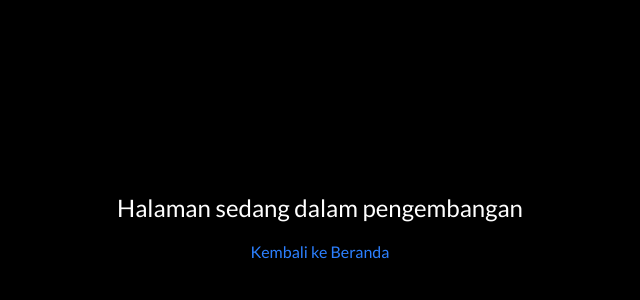
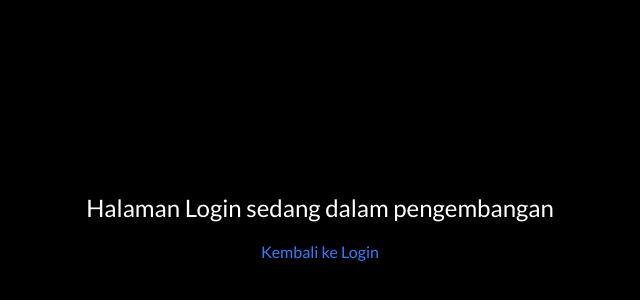
Before and after one commit to mfatihz/fsd15-intermediate-1, a React (Vite) app: page /oauth in a window 1280 px wide. Shown: the part 172-472 px from the top of the page, without its empty margins (320-960 px from the left). Built offline with nearby package versions, Linux system fonts and the light colour scheme.

Commit message:
minor: edit link @google button

```diff
--- a/src/App.jsx
+++ b/src/App.jsx
@@ -20,9 +20,9 @@ function App() {
         <Route path="/premium" element={<UnderDevelopment tag="Premium" />} />
         {/* Auth */}
         <Route path="/forgot-password" element={<UnderDevelopment to="/login" tag="Login">Kembali ke Login</UnderDevelopment>} />
-        {/* Genre */}
+        <Route path="/oauth" element={<UnderDevelopment to="/login" tag="Login">Kembali ke Login</UnderDevelopment>} />
+        {/* Footer */}
         <Route path="/genre/:genreId" element={<UnderDevelopment tag="Genre" />} />
-        {/* Bantuan */}
         <Route path="/help/:helpId" element={<UnderDevelopment tag="Help" />} />
         {/* Catch-all route untuk path lain di footer */}
         <Route path="*" element={<UnderDevelopment />} />
--- a/src/components/atoms/google-button.jsx
+++ b/src/components/atoms/google-button.jsx
@@ -1,14 +1,16 @@
 import icon from '../../assets/images/icons/google-icon.svg'
+import { Link } from "react-router";
 
 const GoogleButton = ({ children = "Masuk dengan Google" }) => {
   return (
+    <Link to="/oauth">
     <button
       type="button"
       className="
         w-full px-4 py-3 rounded-full border border-white/20 bg-white/10
         text-sm text-white
         hover:bg-white/20 transition flex flex-row justify-center items-center gap-5"
-      onClick={() => alert("Login Google belum dikembangkan")}
+      // onClick={() => alert("Login Google belum dikembangkan")}
     >
       <img
           src={icon}
@@ -17,6 +19,7 @@ const GoogleButton = ({ children = "Masuk dengan Google" }) => {
       />
       { children }
     </button>
+    </Link>
   );
 };
 
```
